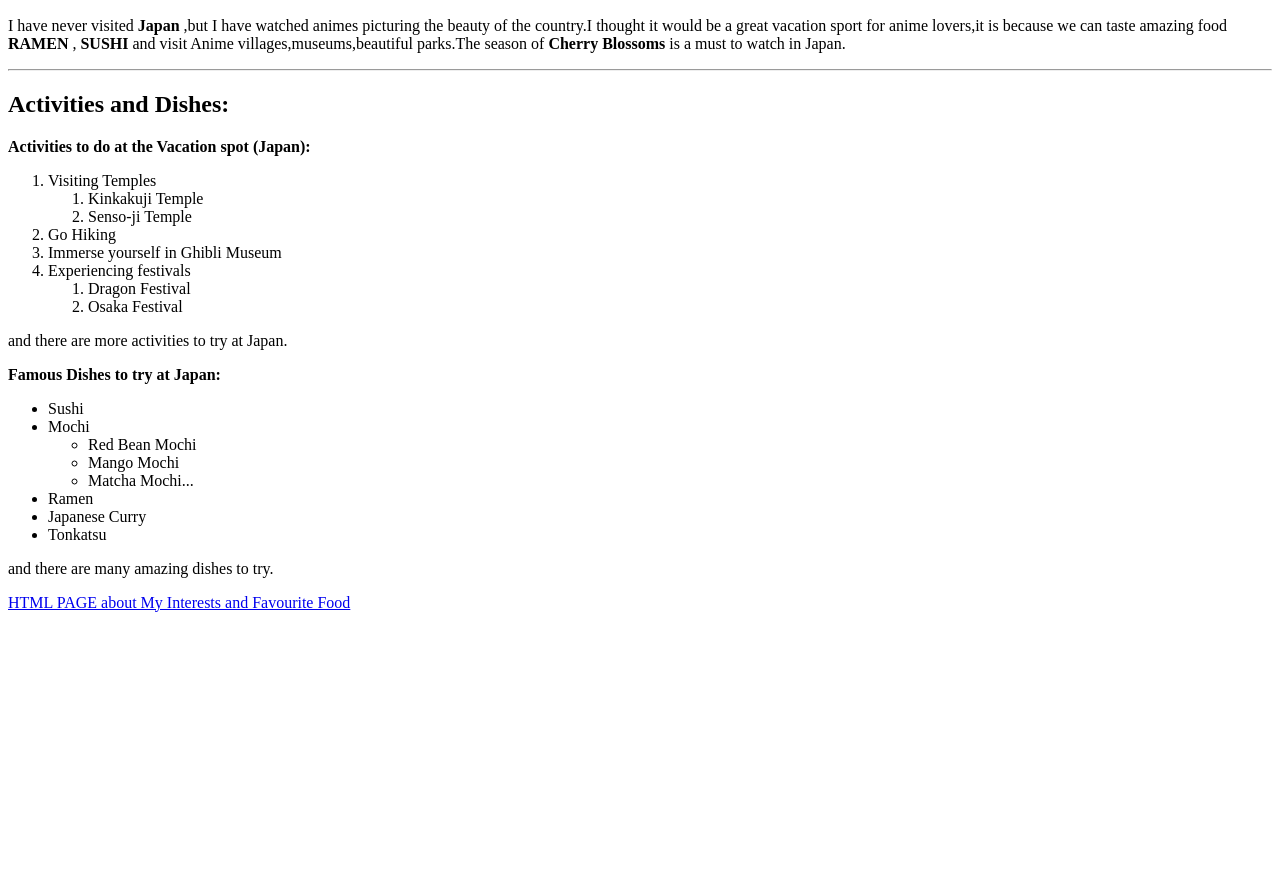
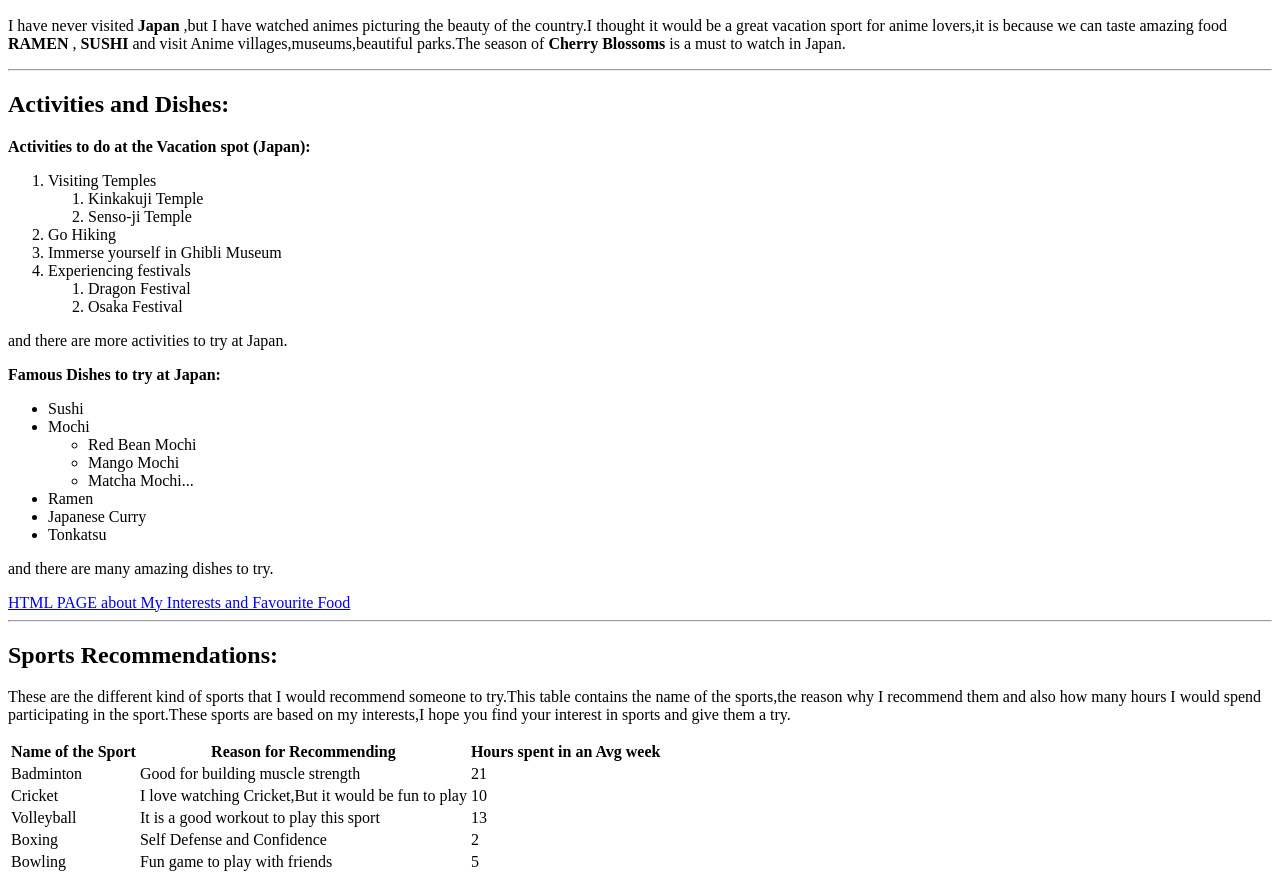
Before and after one commit to 44-563-WebApps-F23/44563-webapps-f23-assignment3-mansa-97, a plain HTML site: page index.html in a window 1280 px wide. Shown: the part 110-992 px from the top of the page. Before the commit the page ends 800 px from the top, so only its background shows below. Drawn offline with Linux system fonts and the light colour scheme.

Commit message:
Table Section is added to index html

```diff
--- a/index.html
+++ b/index.html
@@ -44,6 +44,41 @@
         <p>and there are many amazing dishes to try. </p>
 
         <a href=mystats.html target=_blank title="This takes you to Facts HTML Page">HTML PAGE about My Interests and Favourite Food</a>
+        <hr>
+        <h2>Sports Recommendations:</h2>
+        <p> These are the different kind of sports that I would recommend someone to try.This table contains the name of the sports,the reason why I recommend them and also how many hours I would spend participating in the sport.These sports are based on my interests,I hope you find your interest in sports and give them a try.</p>
+        <table>
+        <tr>
+            <th> Name of the Sport </th>
+            <th> Reason for Recommending </th>
+            <th> Hours spent in an Avg week </th>
+        </tr>
+        <tr>
+            <td> Badminton </td>
+            <td> Good for building muscle strength</td>
+            <td> 21 </td>
+        </tr>
+        <tr>
+            <td> Cricket </td>
+            <td> I love watching Cricket,But it would be fun to play</td>
+            <td> 10 </td>
+        </tr>
+        <tr>
+            <td> Volleyball </td>
+            <td> It is a good workout to play this sport </td>
+            <td> 13 </td>
+        </tr>
+        <tr>
+            <td> Boxing </td>
+            <td> Self Defense and Confidence </td>
+            <td> 2 </td>
+        </tr>
+        <tr>
+            <td> Bowling </td>
+            <td> Fun game to play with friends </td>
+            <td> 5 </td>
+        </tr>
+        </table>
 
     </body>
 </html>
```
